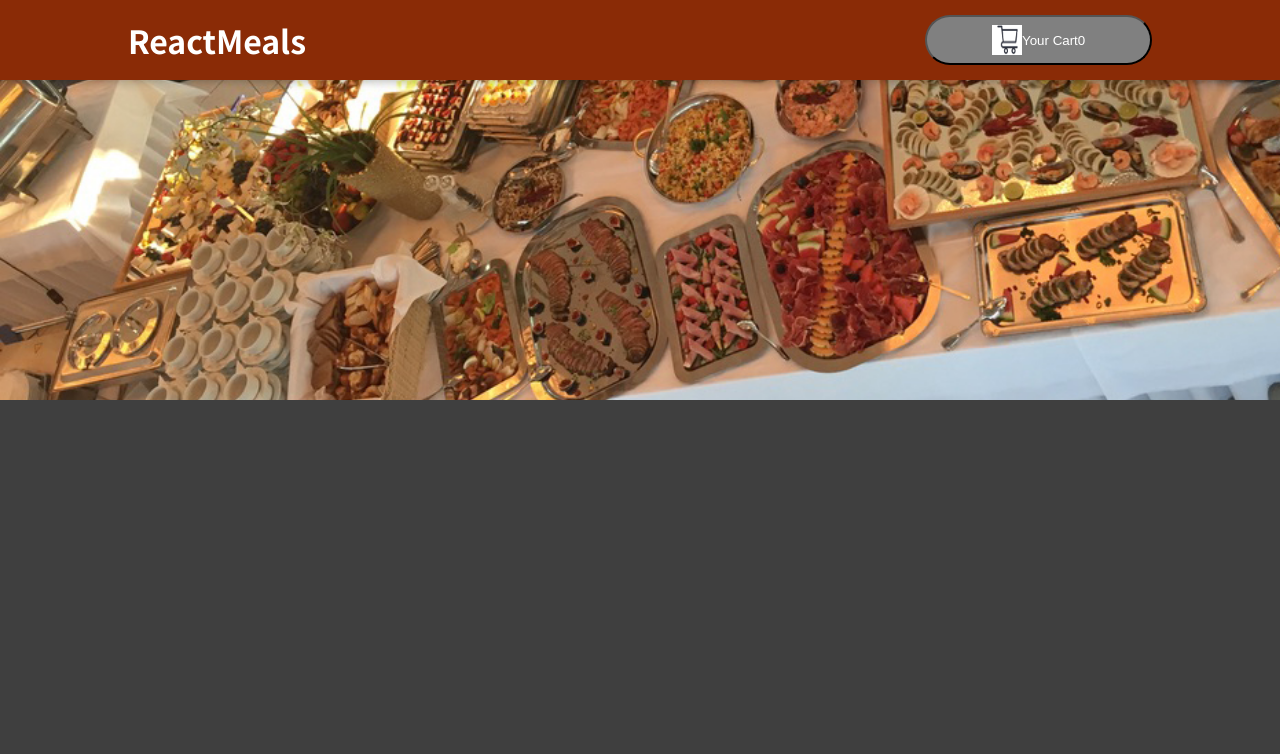
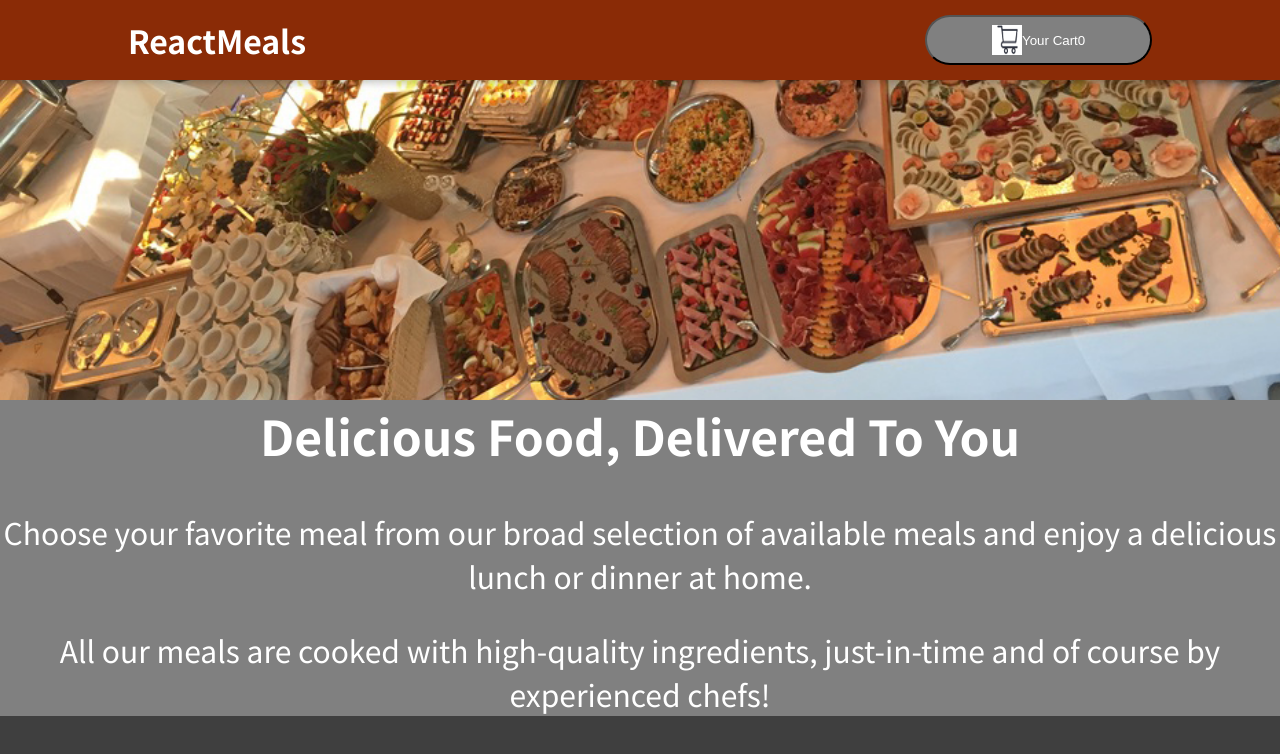
Before and after one commit to jaseelamahar/Restaurant-App, a React (Create React App) app: page / in a window 1280 px wide. Shown: the top 754 px of the page. Built offline with nearby package versions, Linux system fonts and the light colour scheme.

Commit message:
added mealssummary

```diff
--- a/src/App.js
+++ b/src/App.js
@@ -1,5 +1,6 @@
 import React,{Fragment} from "react";
 import Header from "./components/Layout/Header";
+import Meals from "./components/Meals/Meals"
 
 
 
@@ -7,6 +8,7 @@
   return (
     <Fragment>
       <Header/>
+      <Meals/>
       </Fragment>
   );
 }
--- /dev/null
+++ b/src/components/Meals/Meals.js
@@ -0,0 +1,13 @@
+import { Fragment } from "react"
+import Mealssummary from "./Mealssummary"
+
+const Meals=()=>{
+    return(
+        <Fragment>
+            <Mealssummary/>
+        </Fragment>
+    )
+}
+
+
+export default Meals
--- /dev/null
+++ b/src/components/Meals/Mealssummary.js
@@ -0,0 +1,16 @@
+
+import classes from  "./Mealssummary.module.css"
+
+const Mealssummary=()=>{
+    return(
+        <section className={classes.summary}>
+        <h2>Delicious Food, Delivered To You </h2>
+        <p> Choose your favorite meal from our broad selection of available meals
+        and enjoy a delicious lunch or dinner at home.</p>
+        <p> All our meals are cooked with high-quality ingredients, just-in-time and
+        of course by experienced chefs!</p>
+        </section>
+    )
+}
+
+export default Mealssummary
--- /dev/null
+++ b/src/components/Meals/Mealssummary.module.css
@@ -0,0 +1,10 @@
+.summary{
+    color: white;
+    font-size: 30px;
+    text-align: center;
+    background-color: grey;
+}
+.summary h2 {
+    font-size: 3rem;
+    margin-top: 0;
+  }
```
